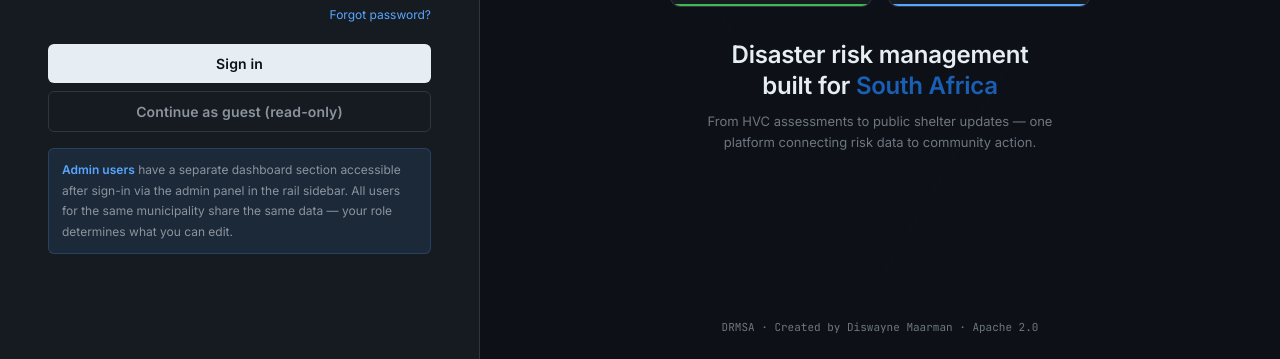
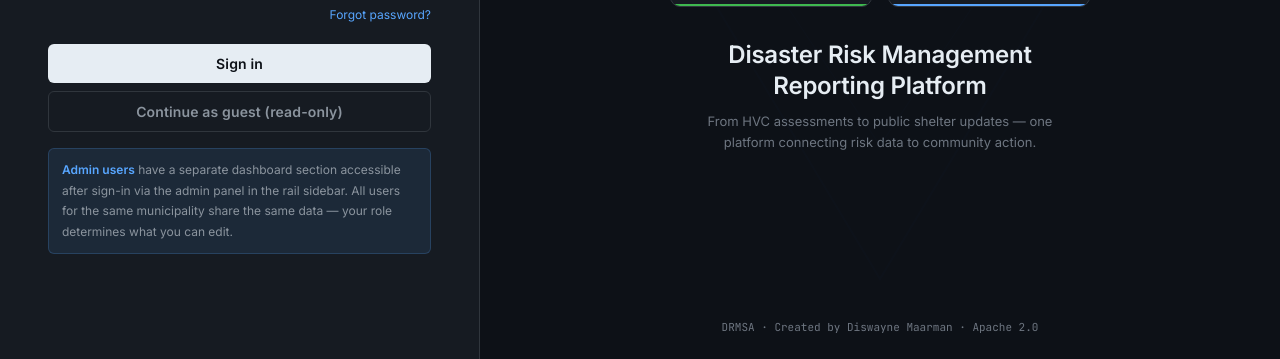
Before and after one commit to armaarman55-creator/Disaster-Risk-Management-reporting-tool, a plain HTML site: page index.html in a window 1280 px wide. Shown: the part 441-800 px from the top of the page. Drawn offline with Linux system fonts and the light colour scheme; no server answers; a script that the page names is missing.

Commit message:
Update index.html

```diff
--- a/index.html
+++ b/index.html
@@ -159,7 +159,7 @@
   <div class="auth-right">
     <div class="auth-right-bg">
       <svg viewBox="0 0 600 600" fill="none">
-        <polygon points="300,540 60,140 540,140" stroke="#1a3a6b" stroke-width="1.5"/>
+        <polygon points="300,540 60,140 540,140" stroke="#1a3a6b" stroke-width="1.5" fill="#1a3a6b" fill-opacity="0.06"/>
         <polygon points="300,440 140,200 460,200" stroke="#1a3a6b" stroke-width="0.8"/>
         <polygon points="300,340 220,220 380,220" stroke="#1a3a6b" stroke-width="0.4"/>
       </svg>
@@ -170,7 +170,7 @@
       <div class="auth-stat green"><div class="auth-stat-label">DMA compliant</div><div class="auth-stat-num green">100%</div><div class="auth-stat-sub">Act 57 of 2002</div></div>
       <div class="auth-stat blue"><div class="auth-stat-label">Licence</div><div class="auth-stat-num blue">Apache</div><div class="auth-stat-sub">2.0 — free to use</div></div>
     </div>
-    <div class="auth-tagline">Disaster risk management<br>built for <span>South Africa</span></div>
+    <div class="auth-tagline">Disaster Risk Management<br>Reporting Platform</div>
     <div class="auth-tagline-sub">From HVC assessments to public shelter updates — one platform connecting risk data to community action.</div>
     <div class="auth-footer-note">DRMSA · Created by Diswayne Maarman · Apache 2.0</div>
   </div>
```
